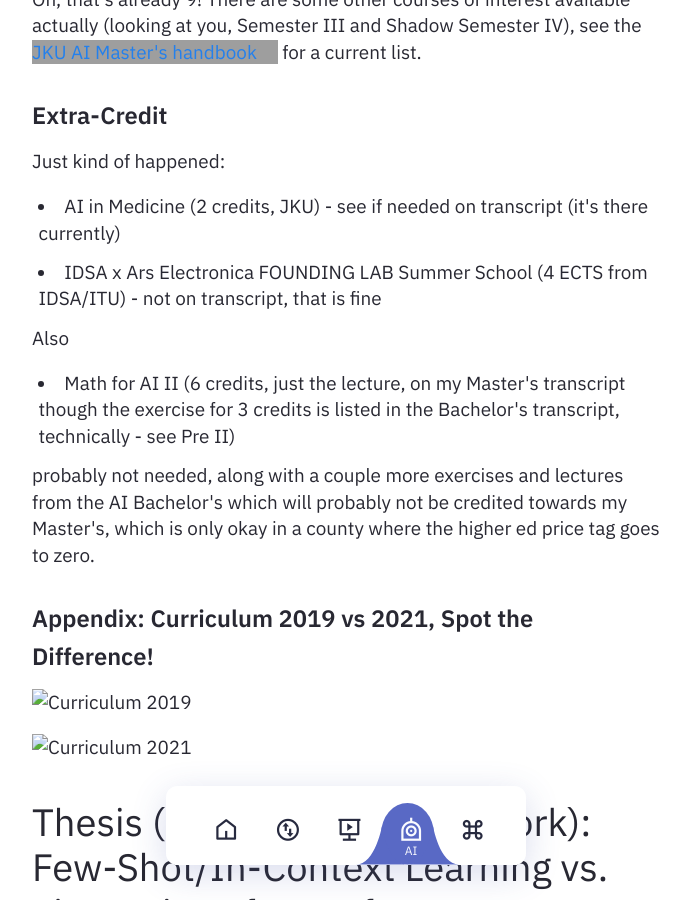
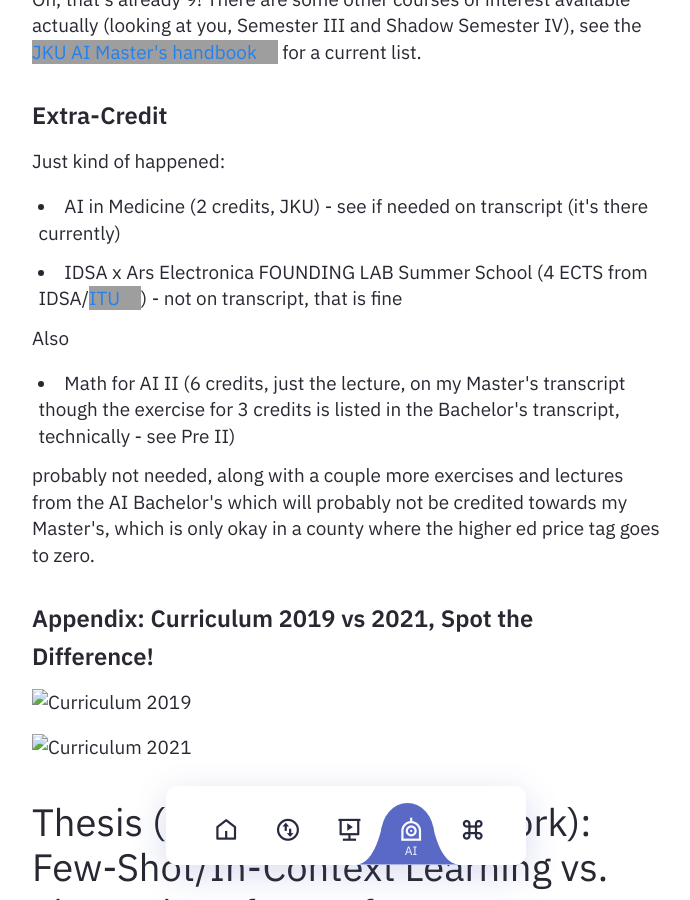
Before and after one commit to heseltime/heseltime.github.io, a Jekyll site: the page built from pages/rDai.md, in a window 1280 px wide and 900 px high, scrolled down 5968 px. Shown: the whole window, without its empty margins (294-984 px from the left). Built offline with Jekyll 4.4.1, drawn with Linux system fonts in a browser that asks for light colours; some of the changed lines change nothing that is shown; grey boxes are pictures that could not be loaded.

Commit message:
Add ITU Link

```diff
--- a/pages/rDai.md
+++ b/pages/rDai.md
@@ -127,7 +127,7 @@ Oh, that's already 9! There are some other courses of interest available actuall
 Just kind of happened:
 
 * AI in Medicine (2 credits, JKU) - see if needed on transcript (it's there currently)
-* IDSA x Ars Electronica FOUNDING LAB Summer School (4 ECTS from IDSA/ITU) - not on transcript, that is fine
+* IDSA x Ars Electronica FOUNDING LAB Summer School (4 ECTS from IDSA/[ITU](https://it-u.at/)) - not on transcript, that is fine
 
 Also
 
```
